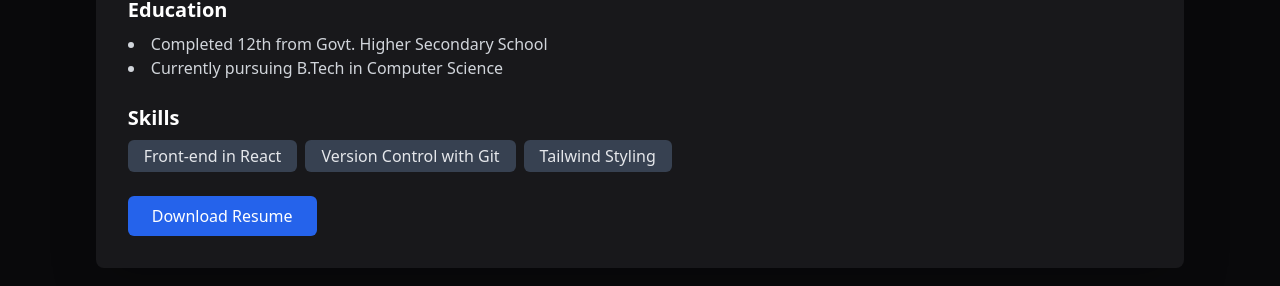
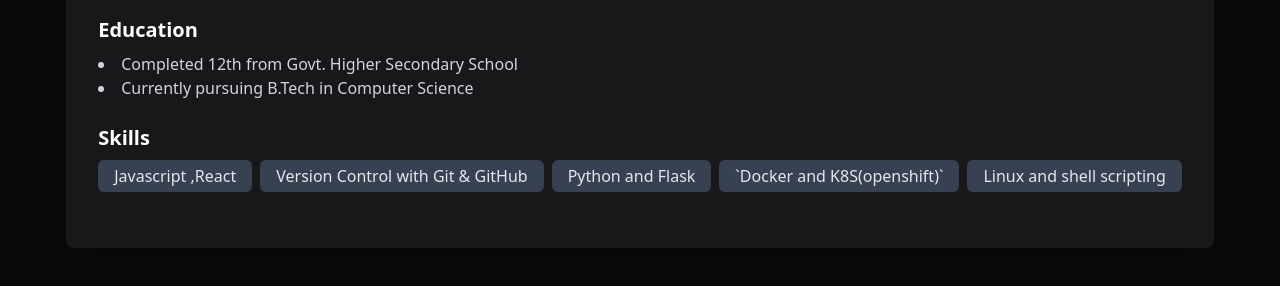
Before and after one commit to arsalanfarooq12/portfolio, a React (Vite) app: page / in a window 1280 px wide. Shown: the part 997-1283 px from the top of the page. Built offline with nearby package versions, Linux system fonts and the light colour scheme; a web font is replaced by a local one.

Commit message:
added resume

```diff
--- a/src/routes/About.jsx
+++ b/src/routes/About.jsx
@@ -36,24 +36,30 @@ export default function About() {
           <h3 className="text-xl font-semibold text-white mb-2">Skills</h3>
           <ul className="flex flex-wrap gap-2">
             <li className="bg-gray-700 text-gray-200 px-3 py-1 rounded">
-              Front-end in React
+              Javascript ,React
             </li>
             <li className="bg-gray-700 text-gray-200 px-3 py-1 rounded">
-              Version Control with Git
+              Version Control with Git & GitHub
             </li>
             <li className="bg-gray-700 text-gray-200 px-3 py-1 rounded">
-              Tailwind Styling
+              Python and Flask
+            </li>
+            <li className="bg-gray-700 text-gray-200 px-3 py-1 rounded">
+              `Docker and K8S(openshift)`
+            </li>
+            <li className="bg-gray-700 text-gray-200 px-3 py-1 rounded">
+              Linux and shell scripting
             </li>
           </ul>
         </div>
         <div className="mt-4">
-          <a
+          {/* <a
             href="/resume.pdf"
             download
             className="inline-block bg-blue-600 text-white font-medium px-6 py-2 rounded hover:bg-blue-700 transition-colors duration-200"
           >
             Download Resume
-          </a>
+          </a> */}
         </div>
       </div>
     </div>
```
Also changed, not shown: 1 other file (tests, documents, lock files or other folders).
